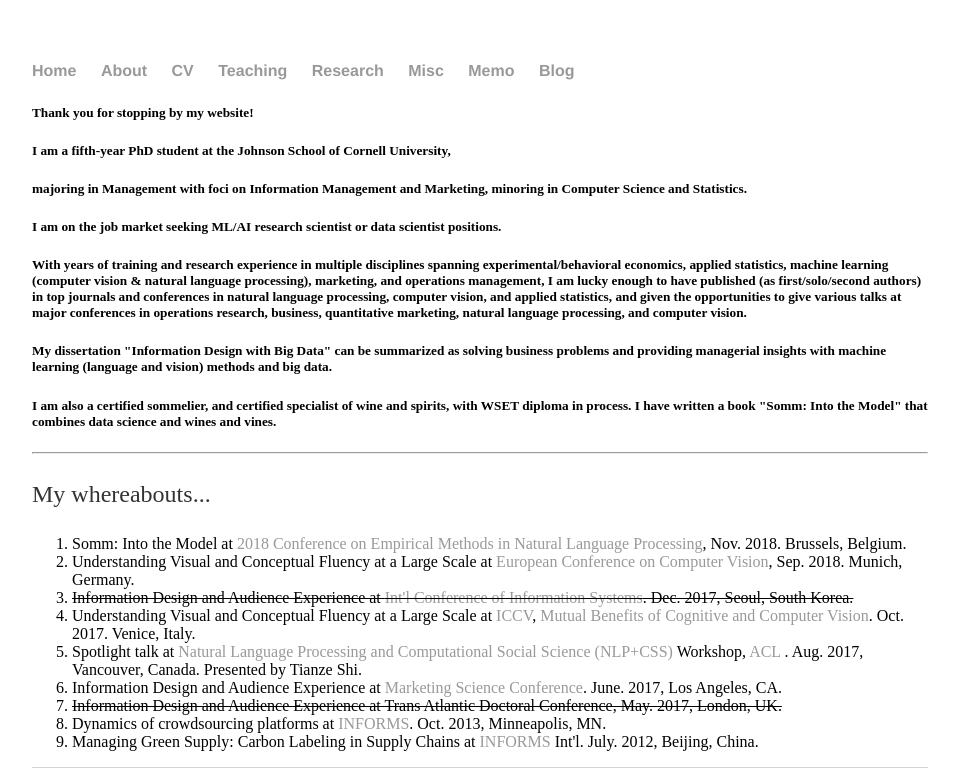
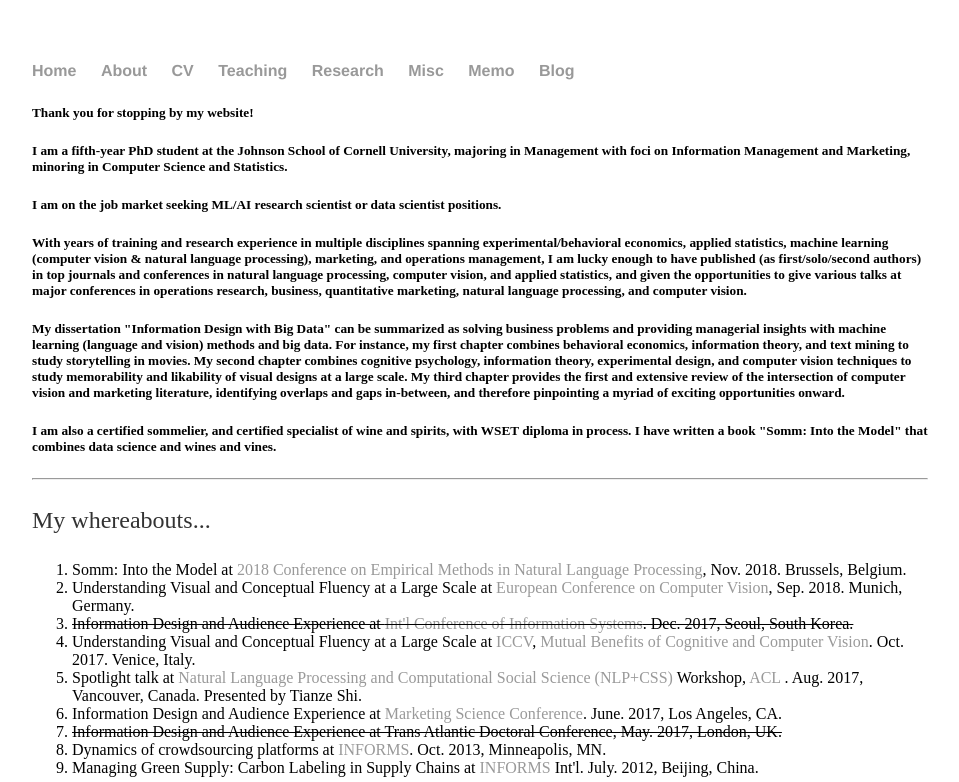
Before and after one commit to shenglih/shenglih.github.io, a Jekyll site: the page built from About/index.html, in a window 1280 px wide. Shown: the top 782 px of the page, without its empty margins (160-1119 px from the left). Built offline with Jekyll 4.4.1, drawn with Linux system fonts in a browser that asks for light colours.

Commit message:
Update index.html

```diff
--- a/About/index.html
+++ b/About/index.html
@@ -4,12 +4,12 @@ title: Shengli Hu, About
 ---
 <div class="blurb">
 	<h5>Thank you for stopping by my website!</h5>
-	<h5>I am a fifth-year PhD student at the Johnson School of Cornell University, </h5>
-	<h5>majoring in Management with foci on Information Management and Marketing, minoring in Computer Science and Statistics.</h5>
+	<h5>I am a fifth-year PhD student at the Johnson School of Cornell University, majoring in Management with foci on Information Management and Marketing, minoring in Computer Science and Statistics.</h5>
 	<h5>I am on the job market seeking ML/AI research scientist or data scientist positions. </h5>
 	<h5>With years of training and research experience in multiple disciplines spanning experimental/behavioral economics, applied statistics, machine learning (computer vision &
 		natural language processing), marketing, and operations management, I am lucky enough to have published (as first/solo/second authors) in top journals and conferences in natural language processing, computer vision, and applied statistics, and given the opportunities to give various talks at major conferences in operations research, business, quantitative marketing, natural language processing, and computer vision. </h5>
-	<h5>My dissertation "Information Design with Big Data" can be summarized as solving business problems and providing managerial insights with machine learning (language and vision) methods and big data. </h5>
+	<h5>My dissertation "Information Design with Big Data" can be summarized as solving business problems and providing managerial insights with machine learning (language and vision) methods and big data.
+		For instance, my first chapter combines behavioral economics, information theory, and text mining to study storytelling in movies. My second chapter combines cognitive psychology, information theory, experimental design, and computer vision techniques to study memorability and likability of visual designs at a large scale. My third chapter provides the first and extensive review of the intersection of computer vision and marketing literature, identifying overlaps and gaps in-between, and therefore pinpointing a myriad of exciting opportunities onward.</h5>
 	<h5>I am also a certified sommelier, and certified specialist of wine and spirits, with WSET diploma in process. I have written a book "Somm: Into the Model" that combines data science and wines and vines.</h5>
 
 
```
